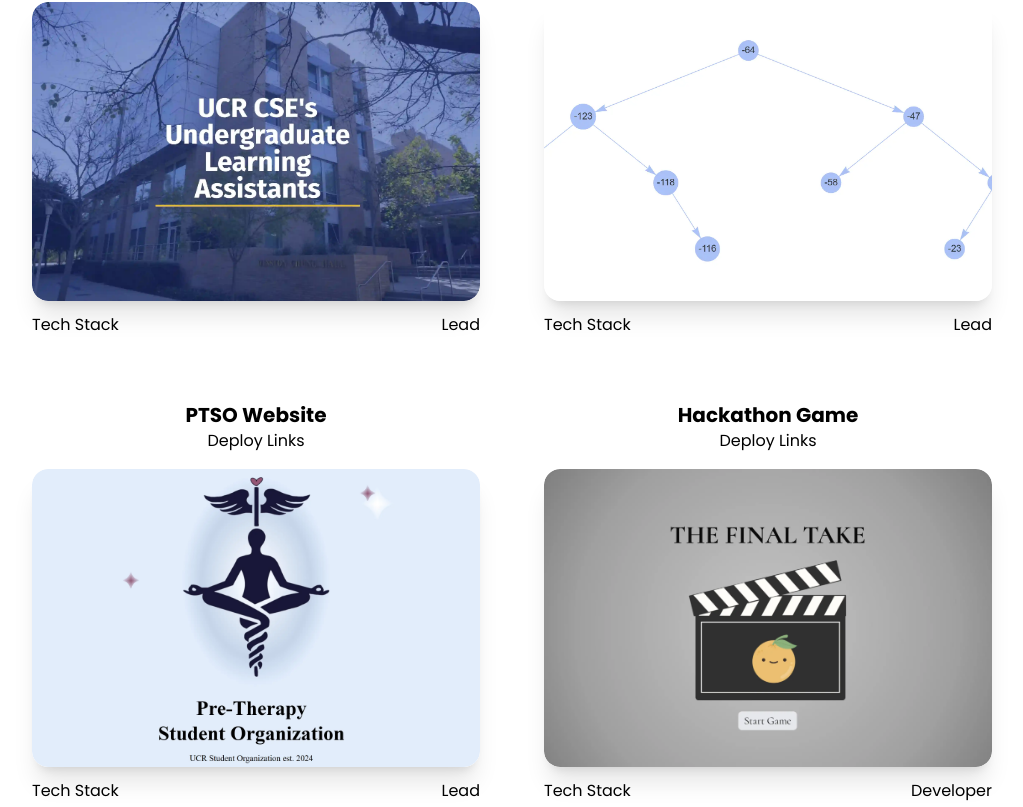
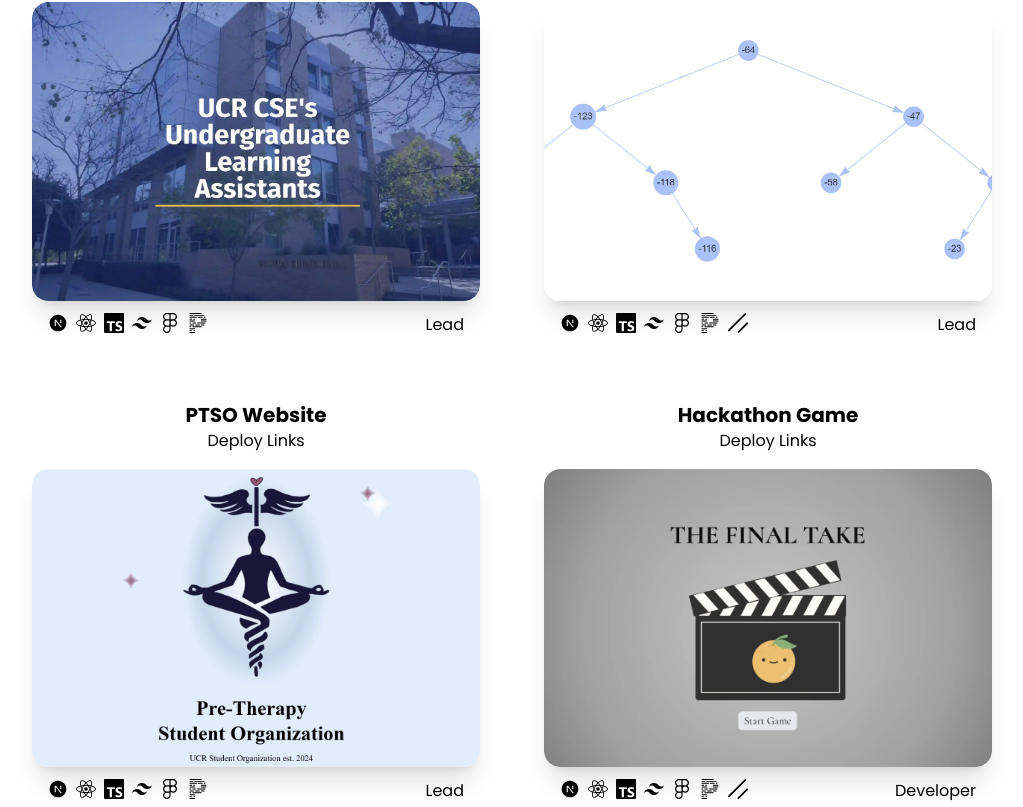
Before and after one commit to Kevinloritsch/kevinloritsch.github.io, a Next.js app: page / in a window 1280 px wide. Shown: the part 1990-2797 px from the top of the page, without its empty margins (128-1151 px from the left). Built offline with nearby package versions, Linux system fonts and the light colour scheme; no server answers.

Commit message:
add tech stacks

```diff
--- a/src/app/components/Landing.tsx
+++ b/src/app/components/Landing.tsx
@@ -13,7 +13,7 @@
       className="relative mt-[8vh] h-[90vh] w-full"
       style={{
         background:
-          "linear-gradient(to bottom, #C7BED3 0%, #C4BED5 16%, #E4BBB7 32%, #FEBF94 48%, #FEC68F 64%, #FEE2C7 85%, white 100%)",
+          "linear-gradient(to bottom, #C7BED3 0%, #C4BED5 16%, #E4BBB7 32%, #FEBF94 48%, #FEC68F 64%, #FEE2C7 90%, white 100%)",
       }}
     >
       <Element name="home">
--- a/src/app/components/Project.tsx
+++ b/src/app/components/Project.tsx
@@ -2,6 +2,11 @@
 
 import Image, { StaticImageData } from "next/image";
 import { motion } from "motion/react";
+import { IconType } from "react-icons";
+
+interface techEntry {
+  icon: IconType;
+}
 
 interface projectProps {
   image: StaticImageData;
@@ -9,9 +14,17 @@
   description: string;
   date: string;
   role: string;
+  techStack?: techEntry[];
 }
 
-const Project = ({ image, title, description, date, role }: projectProps) => {
+const Project = ({
+  image,
+  title,
+  description,
+  date,
+  role,
+  techStack,
+}: projectProps) => {
   return (
     <div className="mx-8">
       <p className="text-center text-xl font-bold">{title}</p>
@@ -48,8 +61,16 @@
         </motion.div>
       </motion.div>
       <div className="flex flex-row justify-evenly pt-3">
-        <div className="mr-auto">Tech Stack</div>
-        <div className="ml-auto">{role}</div>
+        <div className="mr-auto flex flex-row gap-2 pl-4">
+          {techStack &&
+            techStack.map(({ icon: Icon }, i) => (
+              <div key={i} className="w-full">
+                <Icon className="text-xl" />
+              </div>
+            ))}
+        </div>
+
+        <div className="ml-auto pr-4">{role}</div>
       </div>
     </div>
   );
--- a/src/app/components/Projects.tsx
+++ b/src/app/components/Projects.tsx
@@ -11,7 +11,8 @@
         subtitle={"Hover to learn about each project!"}
       />
       <div className="flex w-full flex-row flex-wrap justify-center">
-        {projectItems.map(({ image, title, date, description, role }, i) => (
+        {projectItems.map(
+          ({ image, title, date, description, role, techStack }, i) => (
             <div key={i} className="w-2/5 py-8">
               <Project
                 image={image}
@@ -19,9 +20,11 @@
                 date={date}
                 description={description}
                 role={role}
+                techStack={techStack}
               />
             </div>
-        ))}
+          ),
+        )}
       </div>
     </Element>
   );
--- a/src/data/ProjectsData.ts
+++ b/src/data/ProjectsData.ts
@@ -7,13 +7,28 @@
 import AviatR from "@/public/projects/aviatr.webp";
 import Leap from "@/public/projects/leap.webp";
 import SquareRoot from "@/public/projects/squareRoot.webp";
+import { IconType } from "react-icons";
 
+import { RiNextjsFill } from "react-icons/ri";
+import { FaReact, FaFigma } from "react-icons/fa";
+import {
+  SiTypescript,
+  SiTailwindcss,
+  SiPrettier,
+  SiShadcnui,
+} from "react-icons/si";
+import { PiFileCpp } from "react-icons/pi";
+
+interface techEntry {
+  icon: IconType;
+}
 interface ProjectItem {
   image: StaticImageData;
   title: string;
   description: string;
   date: string;
   role: string;
+  techStack?: techEntry[];
 }
 
 const projectItems: ProjectItem[] = [
@@ -24,6 +39,26 @@
     description:
       "Served as Scrum Master and Project Lead on behalf of ACM@UCR to develop UCR's Website for Undergraduate Learning Assistants.",
     role: "Lead",
+    techStack: [
+      {
+        icon: RiNextjsFill,
+      },
+      {
+        icon: FaReact,
+      },
+      {
+        icon: SiTypescript,
+      },
+      {
+        icon: SiTailwindcss,
+      },
+      {
+        icon: FaFigma,
+      },
+      {
+        icon: SiPrettier,
+      },
+    ],
   },
   {
     image: Tree,
@@ -32,6 +67,29 @@
     description:
       "Served as Scrum Master and Project Lead to develop a website to assist students with understanding elementary Data Structures. Contains visualizations of BSTs, AVL Trees, Heaps, and Sorting Algorithms.",
     role: "Lead",
+    techStack: [
+      {
+        icon: RiNextjsFill,
+      },
+      {
+        icon: FaReact,
+      },
+      {
+        icon: SiTypescript,
+      },
+      {
+        icon: SiTailwindcss,
+      },
+      {
+        icon: FaFigma,
+      },
+      {
+        icon: SiPrettier,
+      },
+      {
+        icon: SiShadcnui,
+      },
+    ],
   },
   {
     image: PTSO,
@@ -40,6 +98,26 @@
     description:
       "Served as Scrum Master and Project Lead on behalf of ACM@UCR to develop UCR's Website for the Pre-Therapy Student Organization.",
     role: "Lead",
+    techStack: [
+      {
+        icon: RiNextjsFill,
+      },
+      {
+        icon: FaReact,
+      },
+      {
+        icon: SiTypescript,
+      },
+      {
+        icon: SiTailwindcss,
+      },
+      {
+        icon: FaFigma,
+      },
+      {
+        icon: SiPrettier,
+      },
+    ],
   },
   {
     image: FinalTake,
@@ -48,6 +126,29 @@
     description:
       "Our submission for Citrus Hack 2025. Helped develop a game where the user is a Movie Studio Executive, and has to make decisions that balance their budget while being environmentally friendly.",
     role: "Developer",
+    techStack: [
+      {
+        icon: RiNextjsFill,
+      },
+      {
+        icon: FaReact,
+      },
+      {
+        icon: SiTypescript,
+      },
+      {
+        icon: SiTailwindcss,
+      },
+      {
+        icon: FaFigma,
+      },
+      {
+        icon: SiPrettier,
+      },
+      {
+        icon: SiShadcnui,
+      },
+    ],
   },
   {
     image: Chess,
@@ -55,7 +156,12 @@
     title: "Parallelized Chess",
     description:
       "Developed parallelized AI chess engine implementing minimax with alpha-beta pruning. Optimized performance with pthreads, achieving 15x runtime improvement over sequential baseline",
-    role: "Project",
+    role: "Personal Project",
+    techStack: [
+      {
+        icon: PiFileCpp,
+      },
+    ],
   },
 
   {
@@ -65,6 +171,26 @@
     description:
       "Served as Scrum Master and Project Lead on behalf of ACM@UCR to develop UCR's Website for Aviat'R.",
     role: "Lead",
+    techStack: [
+      {
+        icon: RiNextjsFill,
+      },
+      {
+        icon: FaReact,
+      },
+      {
+        icon: SiTypescript,
+      },
+      {
+        icon: SiTailwindcss,
+      },
+      {
+        icon: FaFigma,
+      },
+      {
+        icon: SiPrettier,
+      },
+    ],
   },
 
   {
@@ -74,13 +200,41 @@
     description:
       "Served as Scrum Master and Project Lead on behalf of ACM@UCR to develop UCR's Website for Loving our Emotions as Asian and Pacific !slanders.",
     role: "Lead",
+    techStack: [
+      {
+        icon: RiNextjsFill,
+      },
+      {
+        icon: FaReact,
+      },
+      {
+        icon: SiTypescript,
+      },
+      {
+        icon: SiTailwindcss,
+      },
+      {
+        icon: FaFigma,
+      },
+      {
+        icon: SiPrettier,
+      },
+      {
+        icon: SiShadcnui,
+      },
+    ],
   },
   {
     image: SquareRoot,
     date: "January 2025",
     title: "Magic Square Root",
     description: "Implemented the Magic Square Root Formula.",
-    role: "Project",
+    role: "Personal Project",
+    techStack: [
+      {
+        icon: PiFileCpp,
+      },
+    ],
   },
 ];
 
```
Lines whose indentation alone changed are shown as unchanged.
